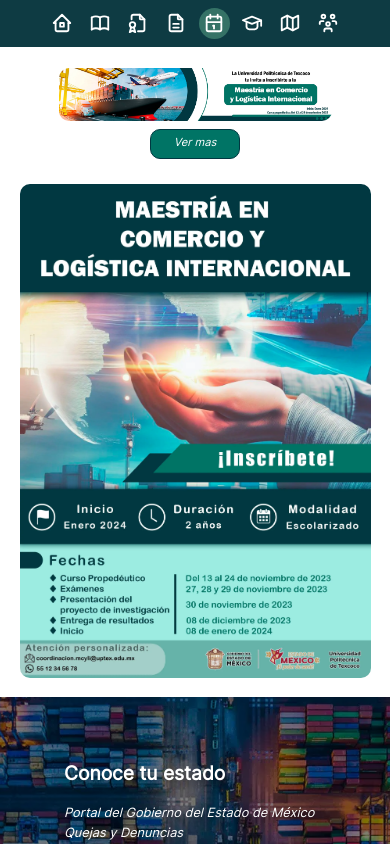
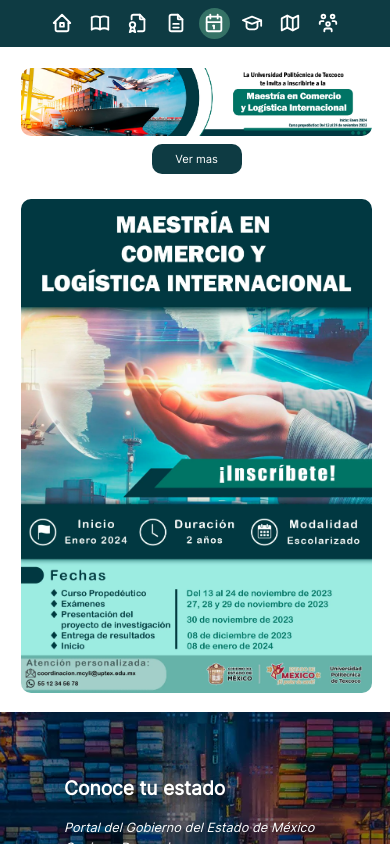
Before and after one commit to Daniel-Vargas-Tapia/maestria-mcoloin, a React (Vite) app: page / in a window 390 px wide. Both pictures are taken after a click on the button 214 px from the left and 403 px from the top of the page. Shown: the part 380-1224 px from the top of the page. Built offline with nearby package versions, Linux system fonts and the light colour scheme.

Commit message:
correcciones

```diff
--- a/src/pages/fecha_admision.module.css
+++ b/src/pages/fecha_admision.module.css
@@ -53,13 +53,17 @@
     width: 90px;
     height: 30px;
     border-radius: 10px;
-    background-color: #007465;
+    background-color: #0e3b43;
     color: white;
-    border: 1.5px solid #013841;
     display: block;
-    line-height: 25px;
     text-align: center;
     text-decoration: none;
+    font-style: normal;
+    transition: background-color .3s ease-in;
+    padding: .5rem;
+}
+.btnver:hover{
+    background-color: var(--accent-color);
 }
 .divslider{
     border-radius: 10px;
@@ -98,4 +102,8 @@
     .imgFlyer{
         width: 90vw;
     }
+    .imgslider{
+        width: 90vw;
+        left: 30vw;
+    }
 }
```
